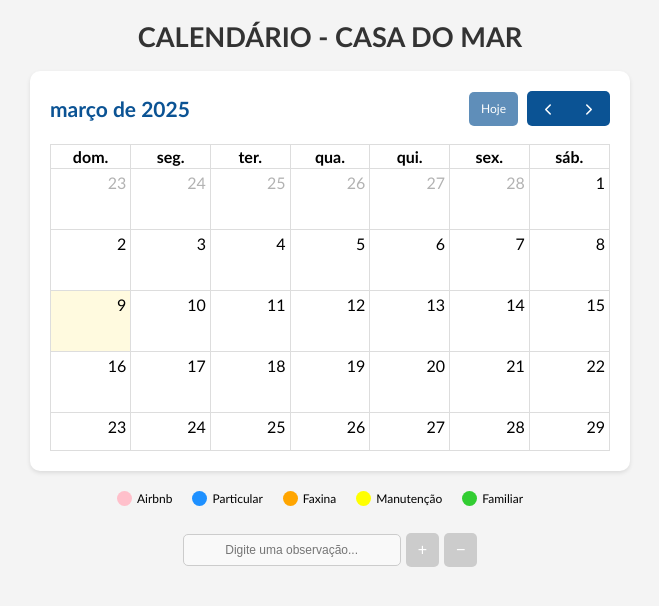
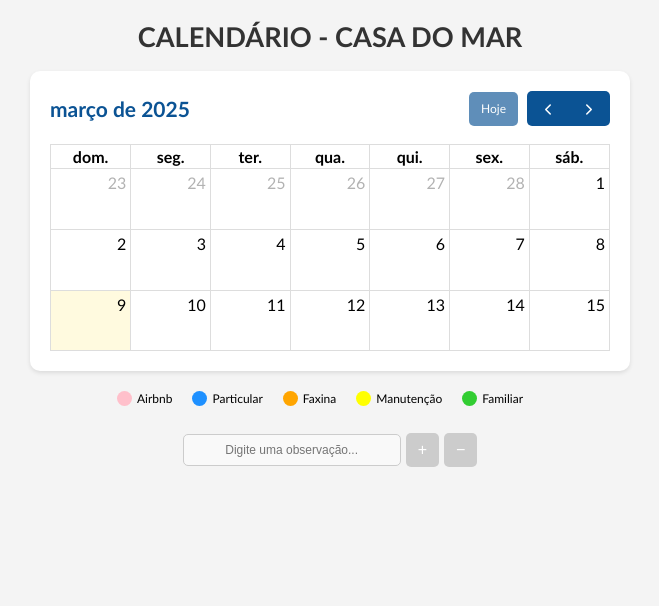
Before and after one commit to casadomar105/calendario-casa-do-mar, a plain HTML site: page index.html in a window 1280 px wide. Shown: the whole page, without its empty margins (310-969 px from the left). Drawn offline with nearby package versions, Linux system fonts and the light colour scheme.

Commit message:
Atualizar o index.html

```diff
--- a/index.html
+++ b/index.html
@@ -64,7 +64,7 @@
         /* Estilo para o calendário */
         #calendar {
             max-width: 600px;
-            height: 400px; /* Define a altura do calendário */
+            height: 300px; /* Define a altura do calendário */
             margin: 0 auto;
             background-color: #fff;
             border-radius: 10px;
```
